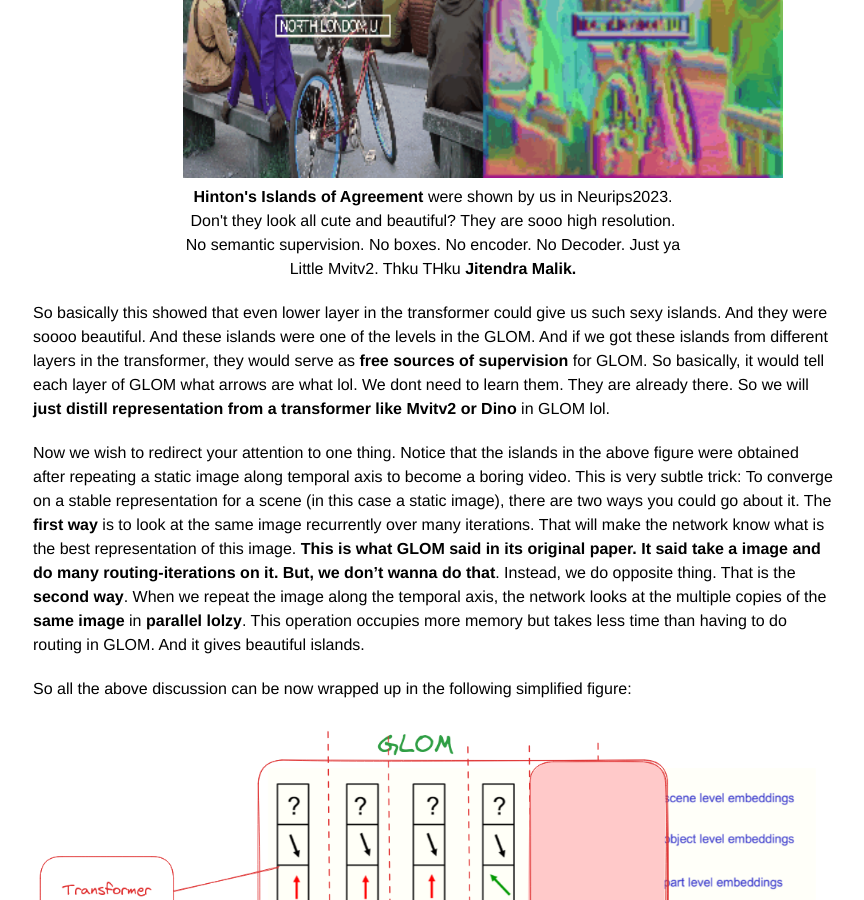
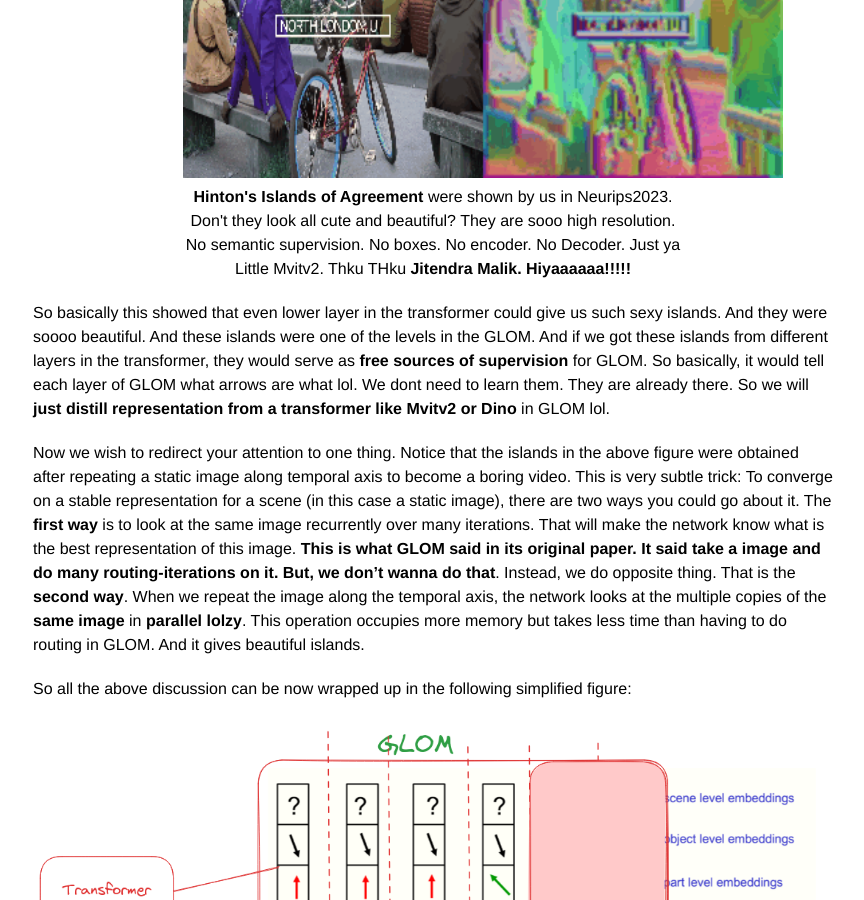
Before and after one commit to rajatmodi62/rajatmodi62.github.io, a Jekyll site: the page built from _posts/2024-10-26-hinton_apm.md, in a window 1280 px wide and 900 px high, scrolled down 7536 px. Shown: the whole window, without its empty margins (207-1071 px from the left). Built offline with Jekyll 4.4.1, drawn with Linux system fonts in a browser that asks for light colours; comment, search, counter and statistics services are not loaded.

Commit message:
soft link blog

```diff
--- a/_posts/2024-10-26-hinton_apm.md
+++ b/_posts/2024-10-26-hinton_apm.md
@@ -124,7 +124,7 @@ So what did we do? We took a static image. We repeated it many times along throu
 <div class="gif-container">
   <figure style="width: 500px; margin: 0 auto; text-align: center;">
     <img src="{{ '/assets/img/apm/island_hinton.gif' | relative_url }}" alt="Description of GIF" height="300px">
-    <figcaption><b> Hinton's Islands of Agreement </b> were shown by us in Neurips2023. Don't they look all cute and beautiful? They are sooo high resolution. No semantic supervision. No boxes. No encoder. No Decoder. Just ya Little Mvitv2. Thku THku <b> Jitendra Malik.</b></figcaption>
+    <figcaption><b> Hinton's Islands of Agreement </b> were shown by us in Neurips2023. Don't they look all cute and beautiful? They are sooo high resolution. No semantic supervision. No boxes. No encoder. No Decoder. Just ya Little Mvitv2. Thku THku <b> Jitendra Malik. Hiyaaaaaa!!!!!</b></figcaption>
   </figure>
 </div>
 
```
